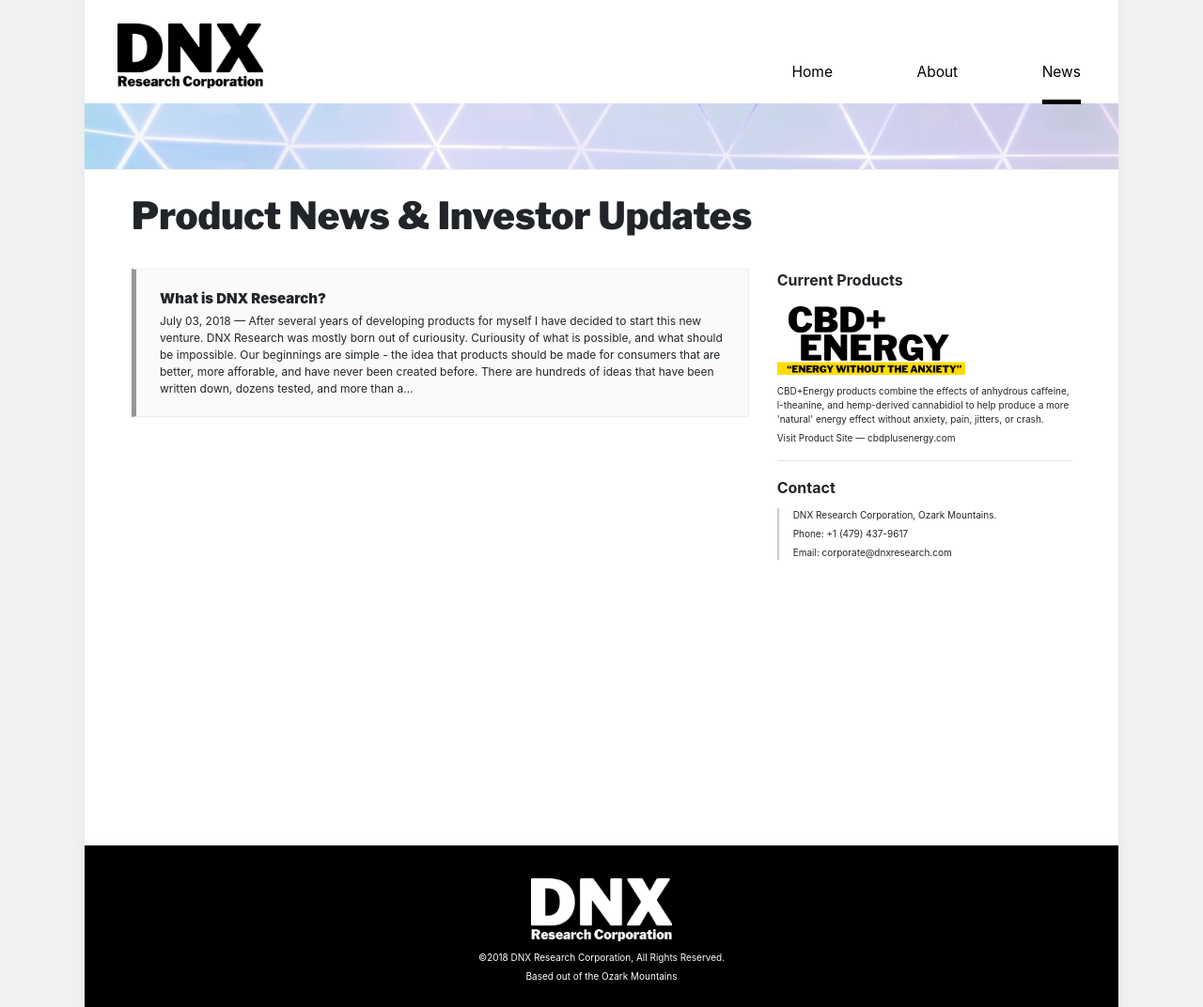
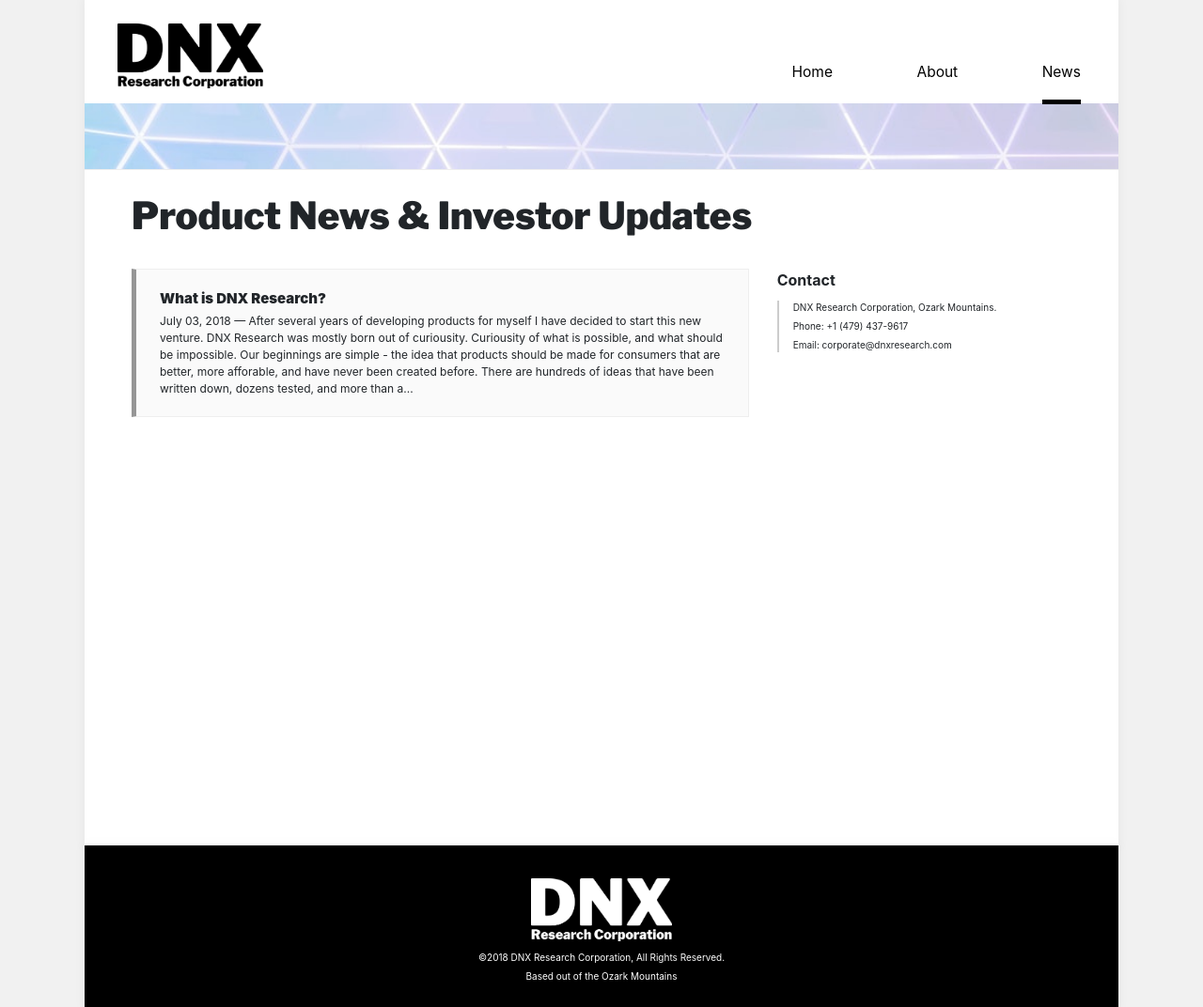
Before and after one commit to dnxresearch/dnxresearch.github.io, a Jekyll site: the page built from page-news.html, in a window 1280 px wide. Shown: the whole page at 94% size. Built offline with Jekyll 4.4.1, drawn with Linux system fonts in a browser that asks for light colours.

Commit message:
Update page-news.html

```diff
--- a/page-news.html
+++ b/page-news.html
@@ -21,13 +21,6 @@
             {% endfor %}
         </div>
         <div class="col-md-4 products">
-            <p><strong>Current Products</strong></p>
-            <div class="item-product">
-                <img src="/assets/img/cbd_energy_logo.png">
-                <p>CBD+Energy products combine the effects of anhydrous caffeine, l-theanine, and hemp-derived cannabidiol to help produce a more 'natural' energy effect without anxiety, pain, jitters, or crash.</p>
-                <p>Visit Product Site &#8212;  <a href="http://cbdplusenergy.com">cbdplusenergy.com</a></p>
-            </div>
-            <hr>
             <p class="item-header"><strong>Contact</strong></p>
             <div class="item-block">
                 <p>DNX Research Corporation, Ozark Mountains. </p>
```
